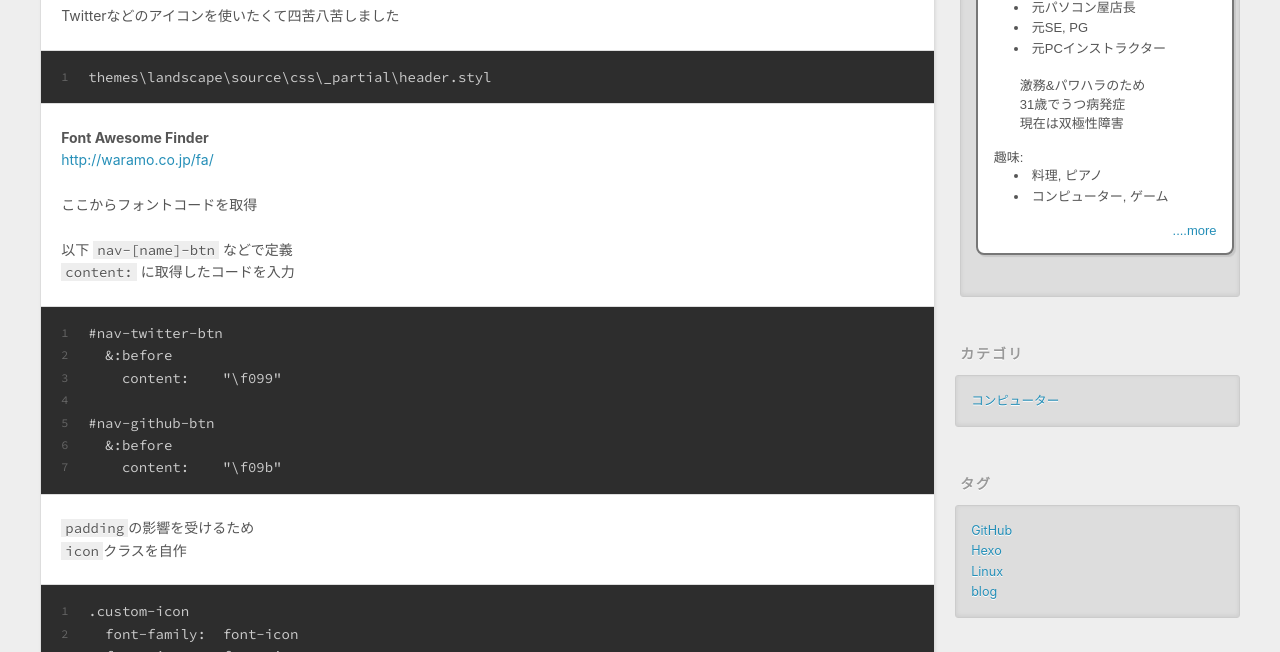
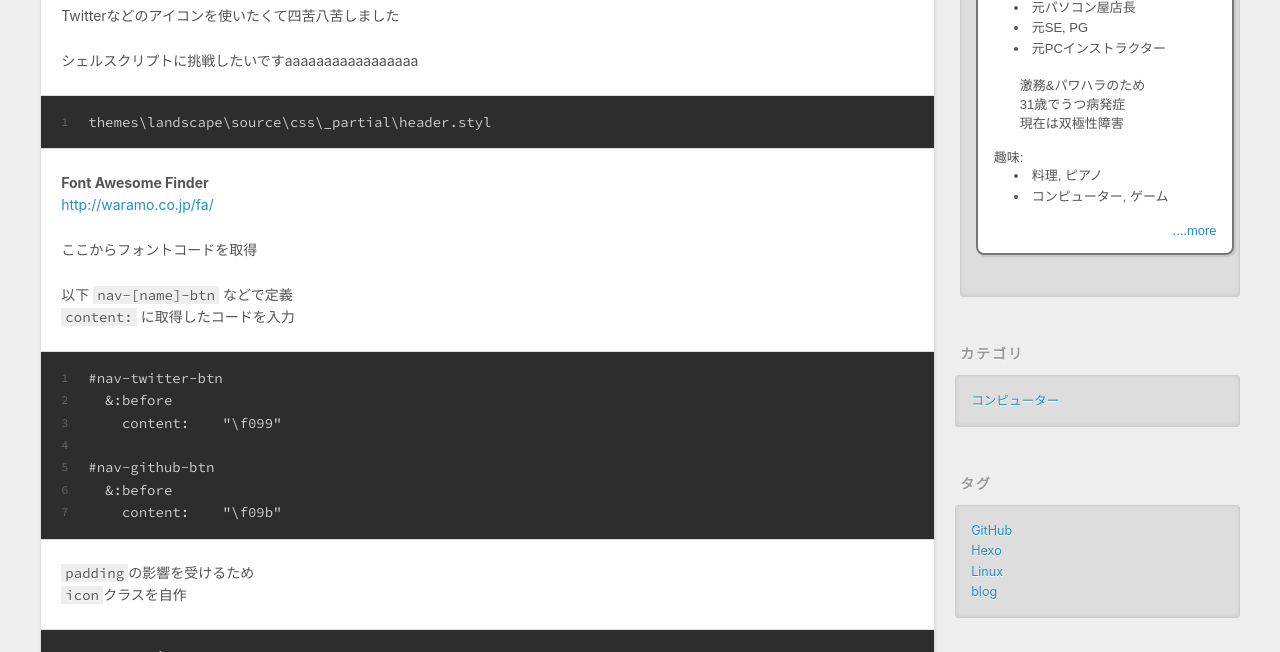
Before and after one commit to yuttan-jp/pages, a plain HTML site: page index.html in a window 1280 px wide. Shown: the part 448-1100 px from the top of the page. Drawn offline with nearby package versions, Linux system fonts and the light colour scheme.

Commit message:
Update index.html

```diff
--- a/index.html
+++ b/index.html
@@ -104,6 +104,7 @@
     <div class="article-entry" itemprop="articleBody">
 
         <p>Twitterなどのアイコンを使いたくて四苦八苦しました</p>
+      <p>シェルスクリプトに挑戦したいですaaaaaaaaaaaaaaaaa</p>
 <figure class="highlight plain"><table><tr><td class="gutter"><pre><span class="line">1</span><br></pre></td><td class="code"><pre><span class="line">themes\landscape\source\css\_partial\header.styl</span><br></pre></td></tr></table></figure>
 <p><strong>Font Awesome Finder</strong><br><a href="http://waramo.co.jp/fa/" target="_blank" rel="noopener">http://waramo.co.jp/fa/</a></p>
 <p>ここからフォントコードを取得</p>
```
